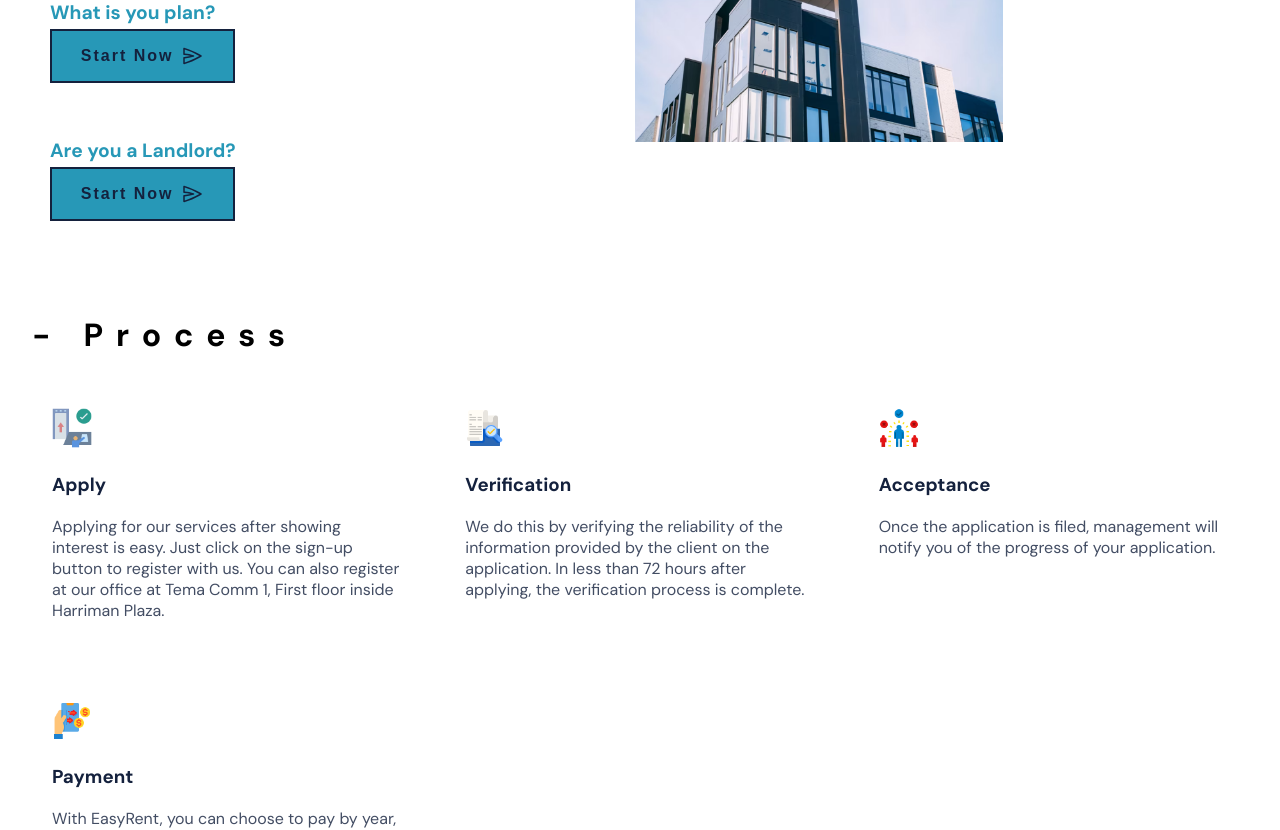
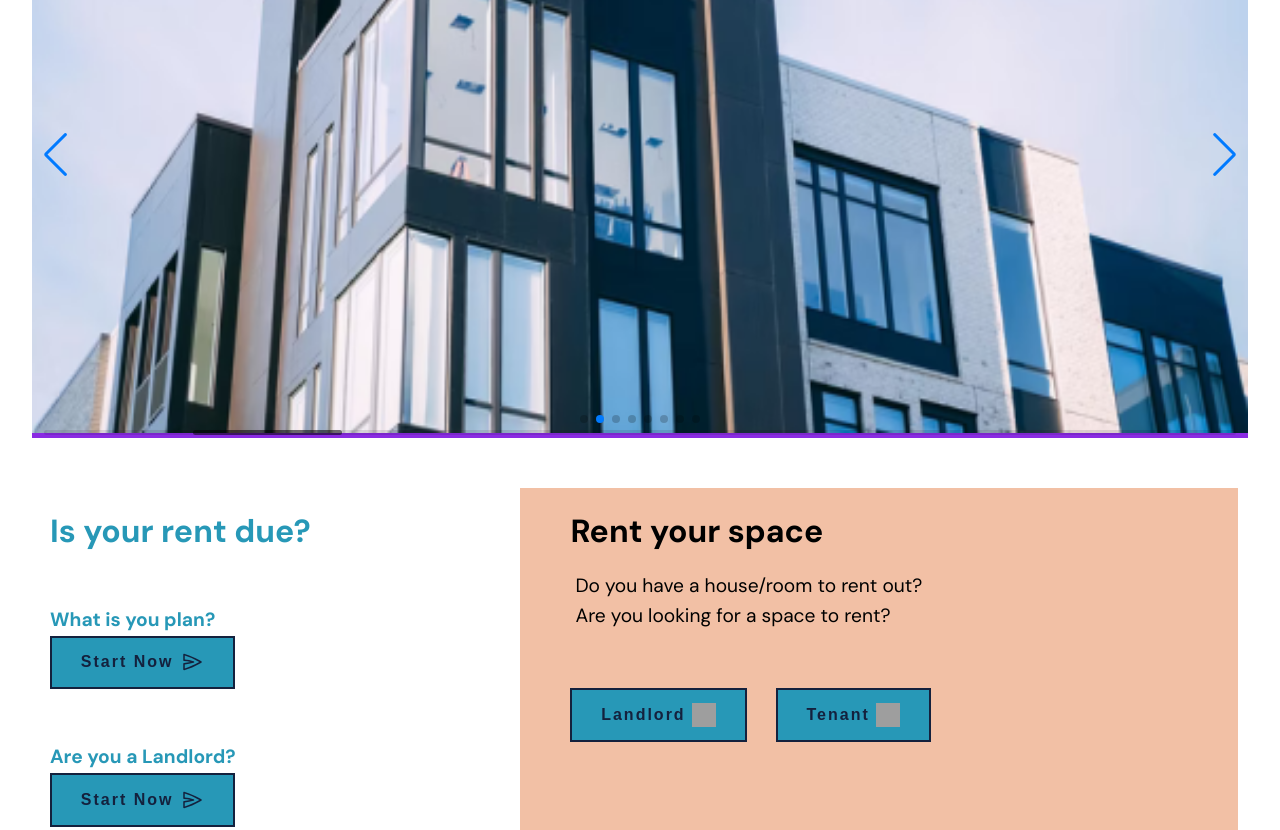
Before and after one commit to Gibsondignity/carInfoFrontend, a Next.js app: page / in a window 1280 px wide. Shown: the part 240-1070 px from the top of the page. Built offline with nearby package versions, Linux system fonts and the light colour scheme; grey boxes are pictures that could not be loaded.

Commit message:
Added slider

```diff
--- a/components/Hero/index.js
+++ b/components/Hero/index.js
@@ -2,6 +2,7 @@ import Button from '../Button'
 import style from './style.module.css'
 import Image from 'next/image'
 import Link from 'next/link';
+
 
 import { Swiper, SwiperSlide, SwiperSlider } from "swiper/react";
 import { Autoplay, Pagination, Navigation } from "swiper";
@@ -36,7 +37,32 @@ export default function Hero() {
           </div>
 
         </div>
-        <div className={style.col_2}>
+
+
+        <div className={style.rentspace}>
+
+          <h1>Rent your space</h1>
+
+          <p>Do you have a house/room to rent out?</p>
+          <p>Are you looking for a space to rent?</p>
+
+        <di className={style.buttons}>
+          <div >
+            <Link href='/tenant'>
+              <Button text="Landlord" className={style.landlordButton}/>
+            </Link>
+          </div>
+
+          <div>
+            <Link href='/tenant'>
+              <Button text="Tenant" className={style.tenantButton}/>
+            </Link>
+          </div>
+        </di>
+
+        </div>
+
+        {/* <div className={style.col_2}>
 
             <Swiper
               spaceBetween={30}
@@ -63,7 +89,7 @@ export default function Hero() {
               </SwiperSlide>
 
           </Swiper>
-        </div>
+        </div> */}
       </div>
     </div>
   )
--- a/components/Hero/style.module.css
+++ b/components/Hero/style.module.css
@@ -1,7 +1,8 @@
 .hero{
   display: grid;
-  grid-template-columns: 30% 70%;
+  grid-template-columns: 40% 60%;
   padding: 10px;
+  margin-top: 40px;
 }
 
 .col_1{
@@ -31,6 +32,33 @@
 
 }
 
+.rentspace{
+  width: 100%;
+  height: 100%;
+  background-size: cover;
+  background-color: #F2C0A5;
+  background-position: center;
+  background-repeat: no-repeat;
+  gap: 0;
+  padding-left: 50px;
+}
+
+.rentspace > p{
+      margin: 5px;
+      font-size: 1.2rem;
+}
+
+.buttons{
+  display: flex;
+  flex-direction: row;
+  gap: 1.8rem;
+  margin-top: 60px;
+}
+
+.tenantButton{
+  background-color: #fff;
+}
+
 
 @media screen and (max-width: 767px){
   .hero{
@@ -48,7 +76,7 @@
   .col_1{
     display: flex;
     align-items: center;
-    justify-content: center;
+    /* justify-content: center; */
   }
 
   .col_1 >div> h1{
@@ -72,6 +100,15 @@
     z-index: 1;
     width: 600px;
     }
+
+    .buttons{
+      padding: 10px;
+    }
+
+    .rentspace{
+      padding-left: 0;
+      padding: 10px;
+    }
 }
 
 
@@ -85,16 +122,5 @@
   z-index: 1;
   width: 400px;
   }
+
 }
-
-/* @media screen and (min-width: 1032px){
-  .swiper {
-  margin-right: auto;
-  position: relative;
-  overflow: hidden;
-  list-style: none;
-  padding: 0;
-  z-index: 1;
-  width: 400px;
-  }
-} */
--- /dev/null
+++ b/components/Slider/index.js
@@ -0,0 +1,43 @@
+// import Swiper core and required modules
+import { Autoplay, Navigation, Pagination, Scrollbar, A11y } from 'swiper';
+
+import { Swiper, SwiperSlide } from 'swiper/react';
+
+// Import Swiper styles
+import 'swiper/css';
+import 'swiper/css/navigation';
+import 'swiper/css/pagination';
+import 'swiper/css/scrollbar';
+import Image from 'next/image';
+import style from './style.module.css';
+
+
+const Slider = () => {
+  return (
+    <Swiper
+      // install Swiper modules
+      modules={[Autoplay, Navigation, Pagination, Scrollbar, A11y]}
+      autoplay={{ delay: 2500, disableOnInteraction: false }}
+      spaceBetween={0}
+      slidesPerView={1}
+      navigation
+      pagination={{ clickable: true }}
+      scrollbar={{ draggable: true }}
+      onSwiper={(swiper) => console.log(swiper)}
+      onSlideChange={() => console.log('slide change')}
+      className={style.swiper}
+    >
+      <SwiperSlide><Image src="/img/img-1.png" width={1300} height={600} className={ style.img } /></SwiperSlide>
+      <SwiperSlide><Image src="/img/img-3.png" width={1300} height={600} className={ style.img } /></SwiperSlide>
+      <SwiperSlide><Image src="/img/img-2.png" width={1300} height={600} className={ style.img } /></SwiperSlide>
+      <SwiperSlide><Image src="/img/img-1.png" width={1300} height={600} className={ style.img } /></SwiperSlide>
+      <SwiperSlide><Image src="/img/img-2.png" width={1300} height={600} className={ style.img } /></SwiperSlide>
+      <SwiperSlide><Image src="/img/img-3.png" width={1300} height={600} className={ style.img } /></SwiperSlide>
+      <SwiperSlide><Image src="/img/img-1.png" width={1300} height={600} className={ style.img } /></SwiperSlide>
+      <SwiperSlide><Image src="/img/img-3.png" width={1300} height={600} className={ style.img } /></SwiperSlide>
+    </Swiper>
+  );
+};
+
+
+export default Slider;
--- /dev/null
+++ b/components/Slider/style.module.css
@@ -0,0 +1,24 @@
+
+.swiper{
+    width: 100%;
+    height: 100%;
+    background-size: cover;
+    background-color: blueviolet;
+    background-position: center;
+    background-repeat: no-repeat;
+    gap: 0;
+}
+
+
+@media screen and (max-width: 768px) {
+    .swiper {
+        background-size: cover;
+        background-position: center;
+        background-repeat: no-repeat;
+        gap: 0;
+    }
+
+    .img{
+        height: 700px;
+    }
+}
--- a/pages/index.js
+++ b/pages/index.js
@@ -7,12 +7,14 @@ import Navbar from "../components/Navbar";
 import Projects from "../components/Space";
 import Step from "../components/Step";
 import ScrollToTop from "react-scroll-to-top";
+import Slider from "../components/Slider";
 
 export default function Home() {
   return (
     <>
       <ScrollToTop smoth color="#14213d" style={{ borderRadius: 0 }} />
       <Navbar />
+      <Slider />
       <Hero />
       <Featured />
       <Step />
```
